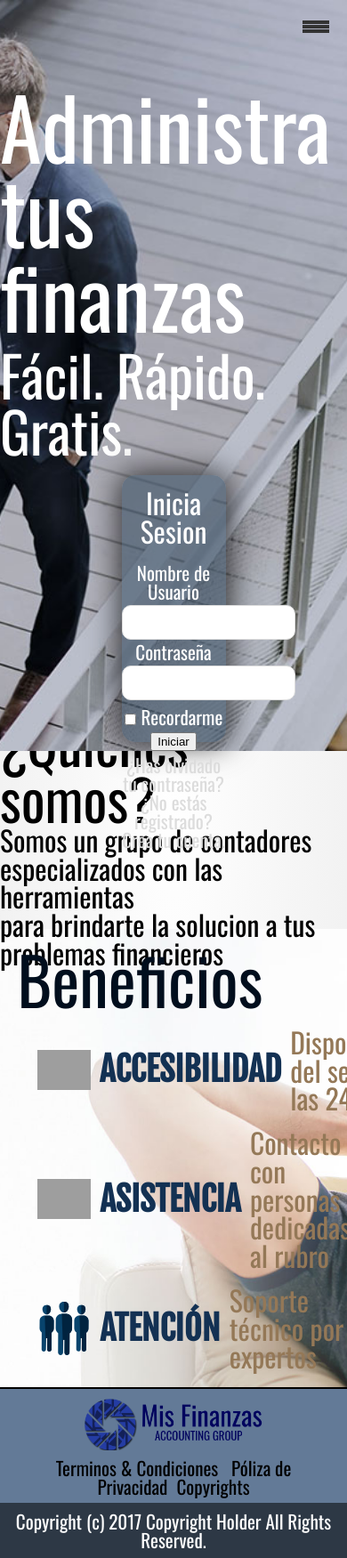
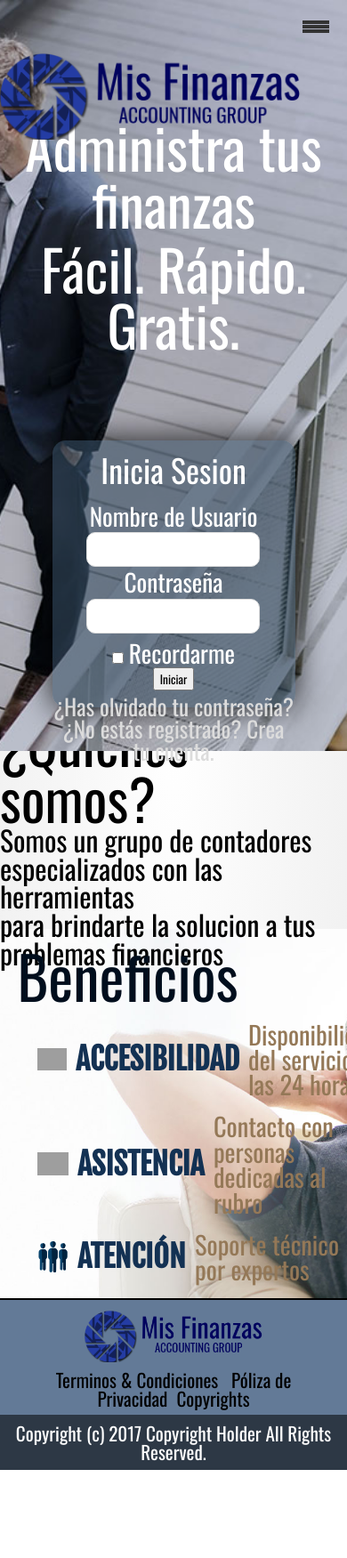
Before and after one commit to celina096/trabajo_grupal, a PHP site: page / in a window 390 px wide; the page is wider, and only the part inside the window is pictured. Shown: that part at 89% size. After the commit the page ends 1652 px from the top of that part, so only its background shows below. Run offline with PHP 8.4, Linux system fonts and the light colour scheme; some libraries are stand-ins or nearby versions; grey boxes are pictures that could not be loaded.

Commit message:
index responsive

```diff
--- a/css/styles.css
+++ b/css/styles.css
@@ -413,9 +413,39 @@ footer p.copyright {
 
 	/* fin menu */
 
+	img.logo {
+		display: block;
+		width: 40vh;
+	}
+
 	.section1 {
 		flex-direction: column;
+		text-align: center;
 	}
+
+	.section1 h2 {
+		font-size: 3em;
+	}
+
+div.formularioIndex {
+	width: 70%;
+
+}
+.section1 p {
+	font-size: 1.7em;
+}
+
+.section1 button {
+	font-family: Oswald;
+}
+
+.section1 a {
+	font-size: 1.2em;
+}
+
+.section1 label{
+	font-size: 1.3em;
+}
 
 	.section1 h2, h3 {
 		float: none;
@@ -425,3 +455,13 @@ footer p.copyright {
 		float: none;
 	}
 }
+
+@media (max-width: 425px) {
+	.indexParte3 {
+		font-size: 0.9em;
+	}
+
+	.indexParte3 li img {
+		width: 10%;
+	}
+}
```
